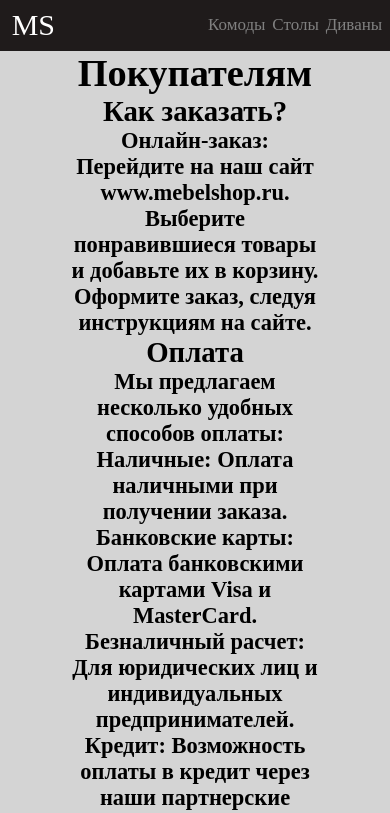
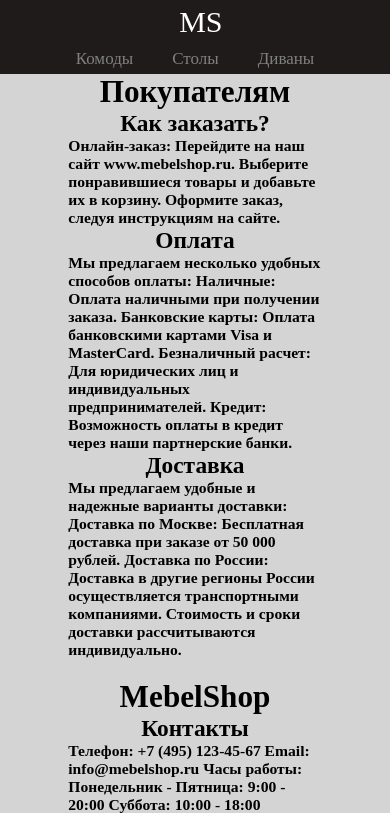
Before and after one commit to vuyuyefgrava/MebelShop2, a plain HTML site: page pages/FAQ.html in a window 390 px wide. Shown: the top 813 px of the page. Drawn offline with Linux system fonts and the light colour scheme; a web font is replaced by a local one.

Commit message:
Add files via upload

```diff
--- a/styles/FAQ.css
+++ b/styles/FAQ.css
@@ -149,6 +149,7 @@
   font-size: large;
   border-radius: 10% 10% 0 0;
   position: absolute;
+  animation: ani 1s forwards;
 }
 
 .footer-rows {
@@ -185,3 +186,94 @@
 .footer-text {
   padding-top: 5%;
 }
+
+@keyframes ani {
+  0% {
+    opacity: 0;
+  }
+  100% {
+    opacity: 1;
+  }
+}
+
+@keyframes an2 {
+  0% {
+    opacity: 0;
+  }
+  50% {
+    opacity: 0;
+  }
+  75% {
+    opacity: 0;
+  }
+  100% {
+    opacity: 1;
+  }
+}
+
+@media (max-width: 992px) {
+  .nav {
+    height: auto;
+    gap: 10px;
+    align-items: center;
+    flex-direction: column;
+    padding-block: 5px;
+  }
+  .nav-text {
+    margin: 0;
+    justify-content: center;
+    display: flex;
+    flex-direction: row;
+    gap: 10vw;
+    width: 35%;
+    text-wrap: nowrap;
+  }
+
+  .content1, .content2, .content3 {
+    font-size: 4vw;
+  }
+
+  .content1-1,
+  .content1-2,
+  .content1-3 {
+    gap: 25px;
+  }
+
+  .content1-1 h3,
+  .content1-2 h3,
+  .content1-3 h3{
+    text-align: start;
+    font-size: 4vw;
+  }
+
+  .content2-1,
+  .content2-2{
+    gap: 25px;
+  }
+
+  .content2-1 h3,
+  .content2-2 h3{
+    text-align: start;
+    font-size: 4vw;
+  }
+
+  .content3-1{
+    gap: 25px;
+  }
+
+  .content3-1 h3{
+    text-align: start;
+    font-size: 4vw;
+  }
+
+  footer {
+    font-size: 5vw;
+    height: auto;
+    border-radius: 5% 5% 0 0;
+    padding-bottom: 30px;
+  }
+  .footer-rows {
+    padding-top: 15px;
+    flex-direction: column;
+  }
+}
```
